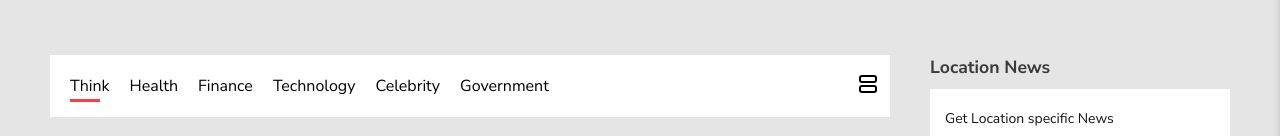
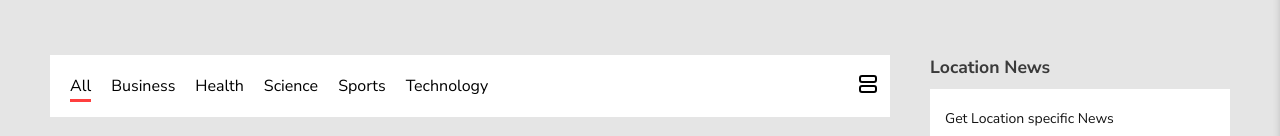
Before and after one commit to YerrouHamza/NBC-News-React-App, a React (Vite) app: page / in a window 1280 px wide. Shown: the part 165-301 px from the top of the page. Built offline with nearby package versions, Linux system fonts and the light colour scheme; no server answers.

Commit message:
updated the news api for the news filter

```diff
--- a/src/NewsContext.jsx
+++ b/src/NewsContext.jsx
@@ -34,7 +34,7 @@ export const NewsProvider = props => {
     const ApiKey = 'afe532d07ba148329362cacae6343b5e';
 
     useEffect(() => {
-        axios.get(`https://newsapi.org/v2/top-headlines?country=${country}&from=${fromDate}&to=${toDate}${category ? `&category=${category}` : ''}&apiKey=${ApiKey}`)
+        axios.get(`https://newsapi.org/v2/top-headlines?country=${country}&from=${toDate}&to=${toDate}${category ? `&category=${category}` : ''}&apiKey=${ApiKey}`)
         .then(Response => {
             const articles = Response.data.articles
             console.log(articles)
@@ -47,7 +47,7 @@ export const NewsProvider = props => {
 
 
     return (
-        <NewsContext.Provider value={{mainData, setMainData, setCountry, setCategory, setNewsDate, error, loaded, globalSettings, setGlobalSettings}}>
+        <NewsContext.Provider value={{mainData, setMainData, country, setCountry, setCategory, setNewsDate, error, loaded, globalSettings, setGlobalSettings}}>
             {props.children}
         </NewsContext.Provider>
     )
--- a/src/Posts/news-filter/NewsFilter.jsx
+++ b/src/Posts/news-filter/NewsFilter.jsx
@@ -1,22 +1,27 @@
 import {useContext, useEffect, useState} from 'react';
 import axios from 'axios';
 
+import { NewsContext } from '../../NewsContext';
+
 import './newsFilter.scss'; // import style
+import { IconLayoutGrid, IconLayoutList } from '@tabler/icons-react'; // import the icons
+
+// import the components
 import NewsLocation from '../../components/news-location/newsLocation';
 
-import { NewsContext } from '../../NewsContext';
 
 function NewsFilter() {
+    const {country} = useContext(NewsContext); // get the context country
+
     const [data, setData] = useState([]);
-    const [newscategory, setNewsCategory] = useState('Think')
+    const [newscategory, setNewsCategory] = useState('general')
 
     const [maxNews, setMaxNews] = useState(4);
     const [isActive, setIsActive] = useState(false);
 
-
     const ApiKey = 'afe532d07ba148329362cacae6343b5e';
     useEffect(() => {
-        axios.get(`https://newsapi.org/v2/everything?q=${newscategory}&sortBy=relevancy&apiKey=${ApiKey}`)
+        axios.get(`https://newsapi.org/v2/top-headlines?category=${newscategory}&country=${country}&apiKey=${ApiKey}`)
         .then(Response => {
             const articles = Response.data.articles
             console.log(articles)
@@ -25,10 +30,11 @@ function NewsFilter() {
         }).catch(error => {
             console.log(error)
         })
-    }, [newscategory])
+    }, [newscategory, country])
 
     const handelNewsCategory = (e) => {
-        setNewsCategory(e.target.text)
+        const categoryName = e.target.text == 'all' ? 'general' : e.target.text
+        setNewsCategory(categoryName)
     }
 
     // handel the chnage post style function
@@ -43,32 +49,15 @@ function NewsFilter() {
         <div className='post-filter'>
             <div className="filter">
                 <ul className='filter-items'>
-                    <li className='item'><a href="#!" onClick={handelNewsCategory} className={newscategory == 'Think' ? 'active' : ''}>Think</a></li>
-                    <li className='item'><a href="#!" onClick={handelNewsCategory} className={newscategory == 'Health' ? 'active' : ''}>Health</a></li>
-                    <li className='item'><a href="#!" onClick={handelNewsCategory} className={newscategory == 'Finance' ? 'active' : ''}>Finance</a></li>
-                    <li className='item'><a href="#!" onClick={handelNewsCategory} className={newscategory == 'Technology' ? 'active' : ''}>Technology</a></li>
-                    <li className='item'><a href="#!" onClick={handelNewsCategory} className={newscategory == 'Celebrity' ? 'active' : ''}>Celebrity</a></li>
-                    <li className='item'><a href="#!" onClick={handelNewsCategory} className={newscategory == 'Government' ? 'active' : ''}>Government</a></li>
+                    <li className='item'><a href="#!" onClick={handelNewsCategory} className={newscategory == 'general' ? 'active' : ''}>all</a></li>
+                    <li className='item'><a href="#!" onClick={handelNewsCategory} className={newscategory == 'business' ? 'active' : ''}>business</a></li>
+                    <li className='item'><a href="#!" onClick={handelNewsCategory} className={newscategory == 'health' ? 'active' : ''}>health</a></li>
+                    <li className='item'><a href="#!" onClick={handelNewsCategory} className={newscategory == 'science' ? 'active' : ''}>science</a></li>
+                    <li className='item'><a href="#!" onClick={handelNewsCategory} className={newscategory == 'sports' ? 'active' : ''}>sports</a></li>
+                    <li className='item'><a href="#!" onClick={handelNewsCategory} className={newscategory == 'technology' ? 'active' : ''}>technology</a></li>
                 </ul>
                 <button className='btn-icon layout-btn' onClick={handelNewsPostSetting}>
-                    <svg xmlns="http://www.w3.org/2000/svg" className="icon icon-tabler icon-tabler-adjustments-alt" width="24" height="24" viewBox="0 0 24 24" strokeWidth="2" stroke="currentColor" fill="none" strokeLinecap="round" strokeLinejoin="round">
-                    {
-                        isActive ?
-                        <>
-                            <path stroke="none" d="M0 0h24v24H0z" fill="none"></path>
-                            <path d="M4 4m0 1a1 1 0 0 1 1 -1h4a1 1 0 0 1 1 1v4a1 1 0 0 1 -1 1h-4a1 1 0 0 1 -1 -1z"></path>
-                            <path d="M14 4m0 1a1 1 0 0 1 1 -1h4a1 1 0 0 1 1 1v4a1 1 0 0 1 -1 1h-4a1 1 0 0 1 -1 -1z"></path>
-                            <path d="M4 14m0 1a1 1 0 0 1 1 -1h4a1 1 0 0 1 1 1v4a1 1 0 0 1 -1 1h-4a1 1 0 0 1 -1 -1z"></path>
-                            <path d="M14 14m0 1a1 1 0 0 1 1 -1h4a1 1 0 0 1 1 1v4a1 1 0 0 1 -1 1h-4a1 1 0 0 1 -1 -1z"></path>
-                        </>
-                        :
-                        <>
-                            <path stroke="none" d="M0 0h24v24H0z" fill="none"></path>
-                            <path d="M4 4m0 2a2 2 0 0 1 2 -2h12a2 2 0 0 1 2 2v2a2 2 0 0 1 -2 2h-12a2 2 0 0 1 -2 -2z"></path>
-                            <path d="M4 14m0 2a2 2 0 0 1 2 -2h12a2 2 0 0 1 2 2v2a2 2 0 0 1 -2 2h-12a2 2 0 0 1 -2 -2z"></path>
-                        </>
-                    }
-                    </svg>
+                    { isActive ? <IconLayoutGrid /> : <IconLayoutList /> }
                 </button>
             </div>
             <div className={isActive ? 'posts table' : 'posts grid'}>
--- a/src/Posts/news-filter/newsFilter.scss
+++ b/src/Posts/news-filter/newsFilter.scss
@@ -21,6 +21,7 @@
 
                 .item {
                   margin-right: 20px;
+                  text-transform: capitalize;
                 }
 
                 a {
```
